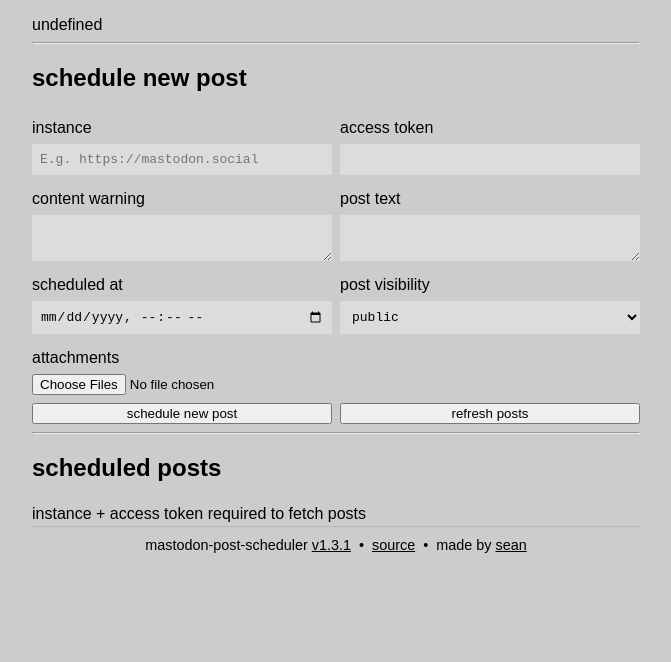
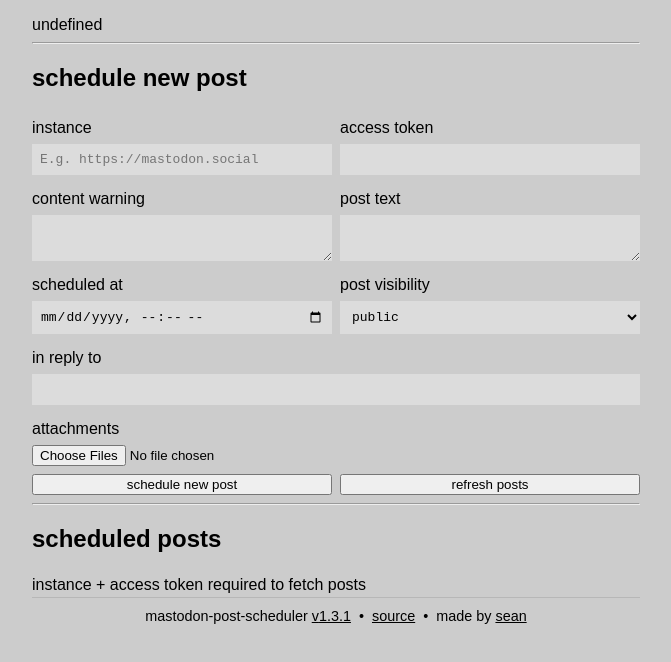
Before and after one commit to seleb/mastodon-post-scheduler, a website built with Vite: page src/index.html in a window 1280 px wide. Shown: the whole page, without its empty margins (304-975 px from the left). Built offline with nearby package versions, Linux system fonts and the light colour scheme.

Commit message:
feat: support "in reply to" field addresses #1

```diff
--- a/src/index.html
+++ b/src/index.html
@@ -66,6 +66,11 @@
 			</select>
 		</label>
 
+		<label>
+			in reply to
+			<input id="inReplyToId" name="inReplyToId" type="text" />
+		</label>
+
 		<div class="wide">
 			<label for="media">attachments</label>
 			<ol id="listMedia"></ol>
--- a/src/index.js
+++ b/src/index.js
@@ -21,6 +21,7 @@ function getFields() {
 		file: i.file,
 		description: i.querySelector('textarea').value,
 	}));
+	const inReplyToId = formData.get('inReplyToId');
 	return {
 		instance,
 		token,
@@ -29,6 +30,7 @@ function getFields() {
 		post,
 		visibility,
 		media,
+		inReplyToId,
 	};
 }
 
@@ -119,6 +121,7 @@ async function schedulePost() {
 			status: fields.post,
 			visibility: fields.visibility,
 			media: fields.media,
+			inReplyToId: fields.inReplyToId,
 		});
 
 		elForm.querySelector('#cw').value = '';
--- a/src/mastodon.js
+++ b/src/mastodon.js
@@ -24,7 +24,7 @@ export async function getScheduledPosts(url, accessToken) {
 	return statuses;
 }
 
-export async function postToot(url, accessToken, { scheduledAt, spoilerText, status, visibility, media }) {
+export async function postToot(url, accessToken, { scheduledAt, spoilerText, status, visibility, media, inReplyToId }) {
 	const client = await getClient(url, accessToken);
 
 	let mediaIds;
@@ -56,6 +56,7 @@ export async function postToot(url, accessToken, { scheduledAt, spoilerText, sta
 		status,
 		visibility,
 		mediaIds,
+		inReplyToId,
 	});
 	console.log('posted', posted);
 }
--- a/src/style.scss
+++ b/src/style.scss
@@ -114,6 +114,10 @@ form {
 
 		textarea {
 			width: 100%;
+		}
+
+		&:last-of-type {
+			grid-column: span 2;
 		}
 	}
 }
```
